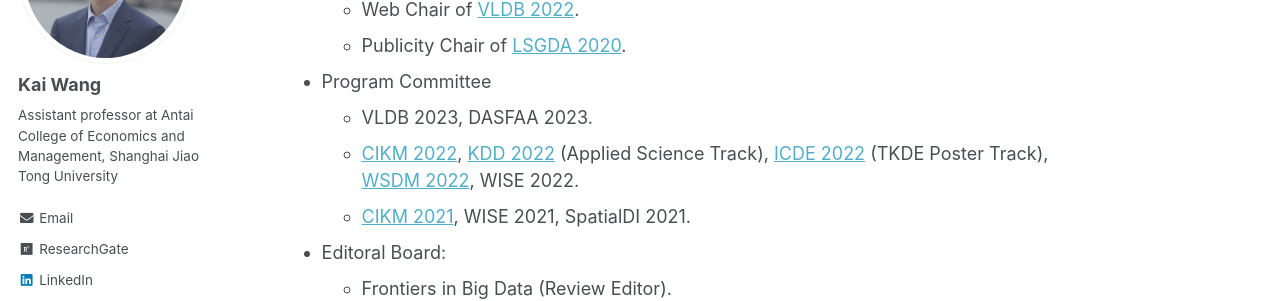
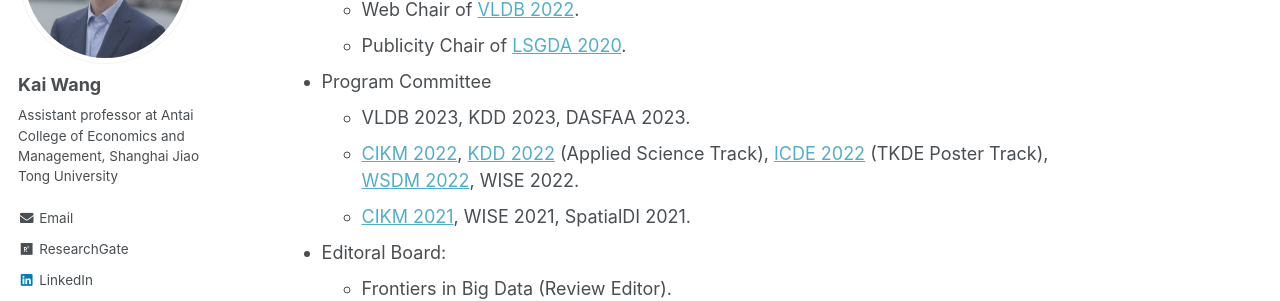
Before and after one commit to cs-kaiwang/cs-kaiwang.github.io, a Jekyll site: the page built from _pages/about.md, in a window 1280 px wide and 900 px high, scrolled down 3432 px. Shown: the part 153-454 px from the top of the window. Built offline with Jekyll 4.4.1, drawn with Linux system fonts in a browser that asks for light colours.

Commit message:
Update about.md

```diff
--- a/_pages/about.md
+++ b/_pages/about.md
@@ -62,7 +62,7 @@ Academic Services
   - Publicity Chair of [LSGDA 2020](https://www.google.com/url?q=https%3A%2F%2Flsgda.github.io%2F2020%2F&sa=D&sntz=1&usg=AFQjCNFYfkgg9wBrWW8wUaG8GCGXJz3z_A).
 
 - Program Committee
-  - VLDB 2023, DASFAA 2023.
+  - VLDB 2023, KDD 2023, DASFAA 2023.
   - [CIKM 2022](https://www.cikm2022.org/), [KDD 2022](https://kdd.org/kdd2022/) (Applied Science Track), [ICDE 2022](https://icde2022.ieeecomputer.my/) (TKDE Poster Track), [WSDM 2022](https://www.wsdm-conference.org/2022/), WISE 2022.
   - [CIKM 2021](https://www.cikm2021.org/), WISE 2021, SpatialDI 2021.
 
```
